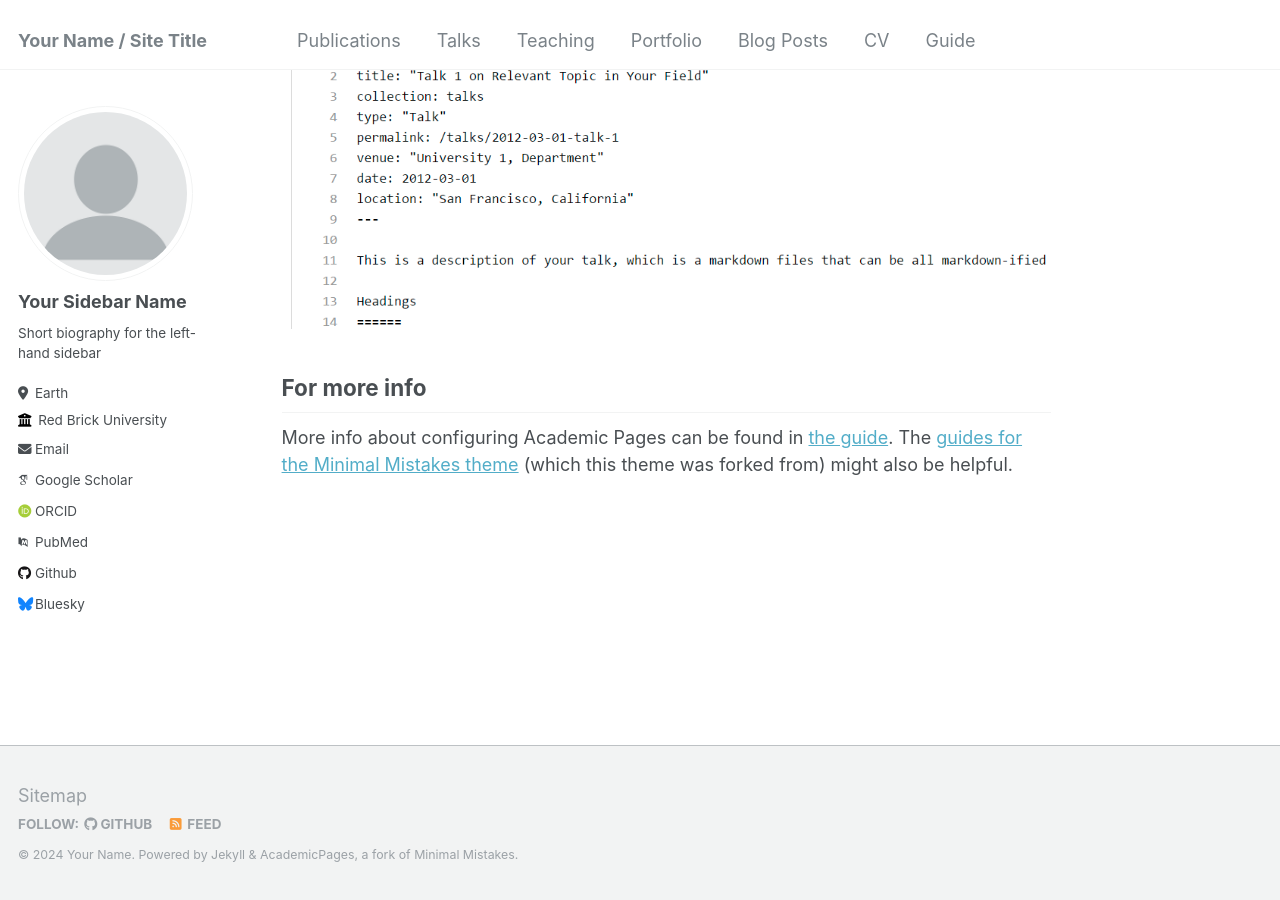
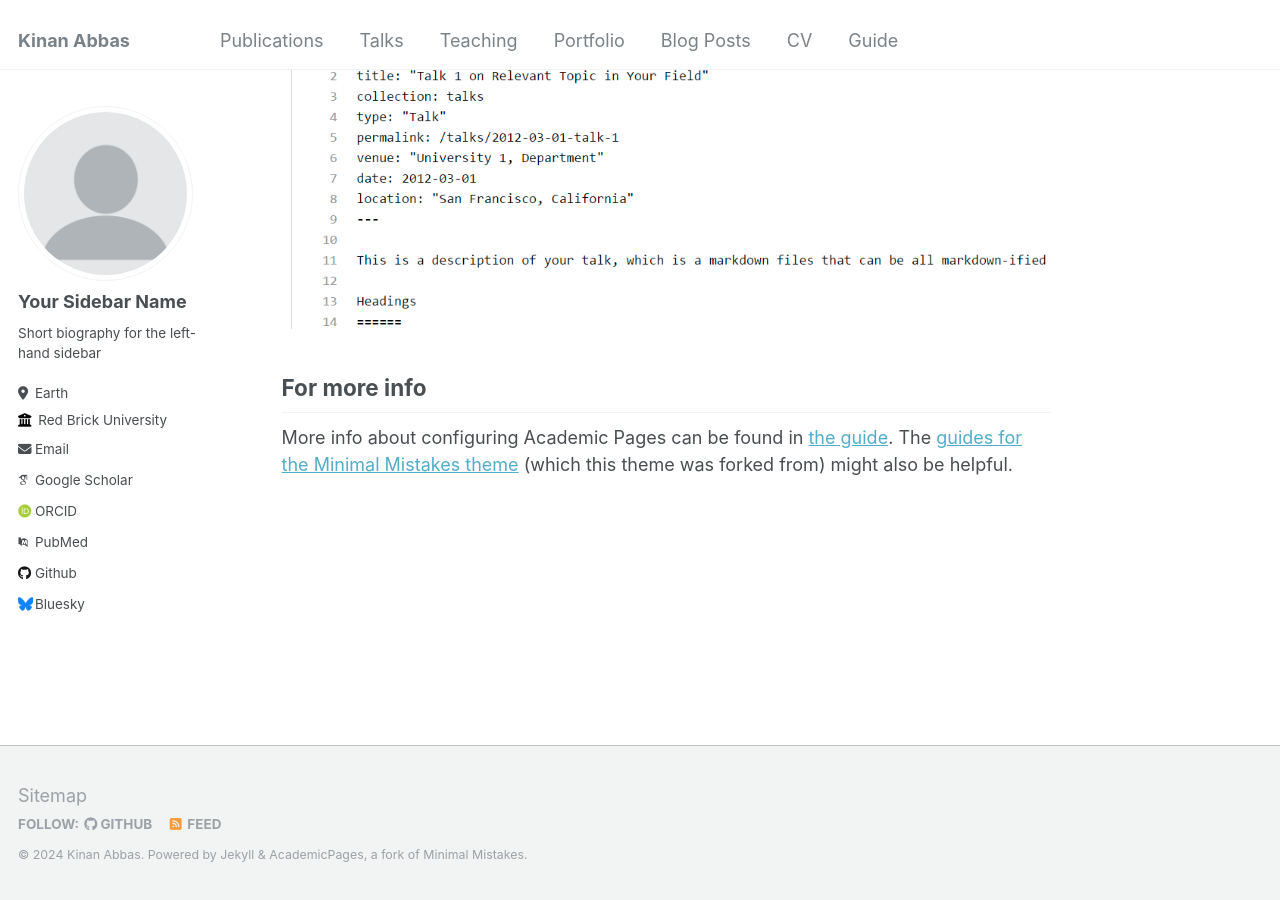
Before and after one commit to kinan3bb3s/kinan3bb3s.github.io, a Jekyll site: the page built from _pages/about.md, in a window 1280 px wide and 900 px high, scrolled down 2660 px. Built offline with Jekyll 4.4.1, drawn with Linux system fonts in a browser that asks for light colours; some web fonts are replaced.

Commit message:
Update _config.yml

```diff
--- a/_config.yml
+++ b/_config.yml
@@ -8,13 +8,13 @@
 
 # Basic Site Settings
 locale                   : "en-US"
-title                    : "Your Name / Site Title"
+title                    : "Kinan Abbas"
 title_separator          : "-"
-name                     : &name "Your Name"
+name                     : &name "Kinan Abbas"
 description              : &description "personal description"
-url                      : https://academicpages.github.io # the base hostname & protocol for your site e.g. "https://mmistakes.github.io"
+url                      : https://kinan3bb3s.github.io # the base hostname & protocol for your site e.g. "https://mmistakes.github.io"
 baseurl                  : "" # the subpath of your site, e.g. "/blog"
-repository               : "academicpages/academicpages.github.io"
+repository               : "kinan3bb3s/kinan3bb3s.github.io"
 
 # Site Author - The following control what appear as part of the author content on the side bar.
 #               If a field is blank the icon and link will not appear, otherwise it will be shown.
```
